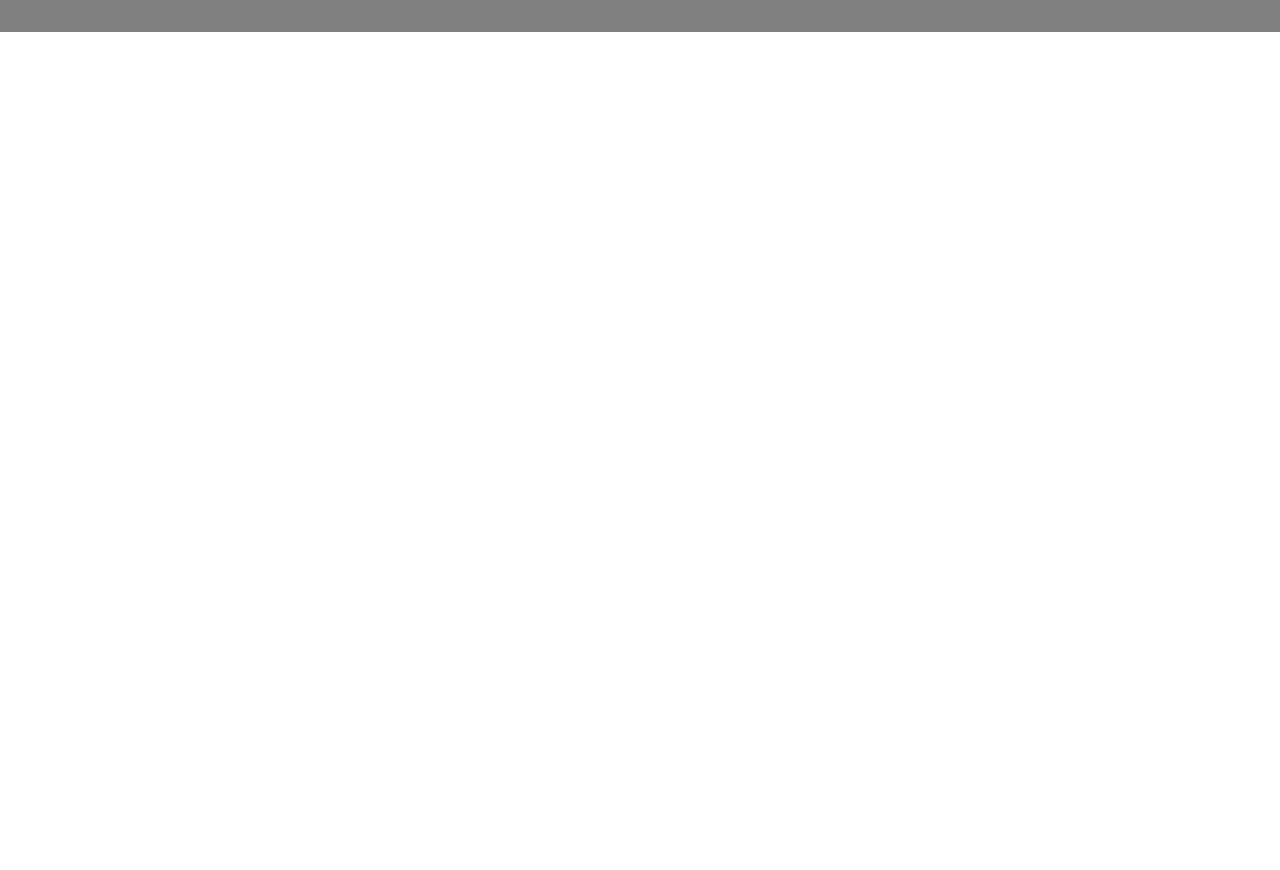
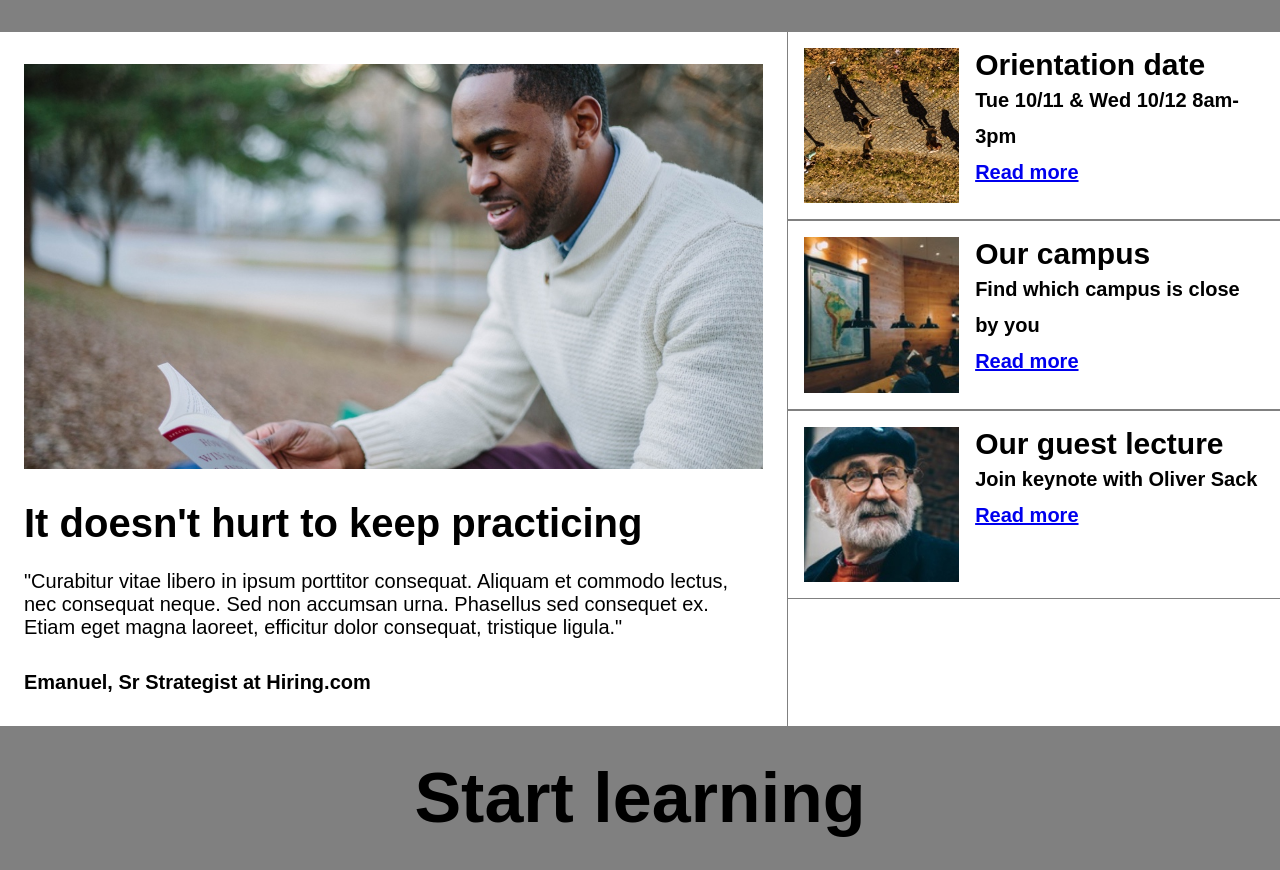
Before and after one commit to TinyVodka0/colmar-academy, a plain HTML site: page index.html in a window 1280 px wide. Shown: the part 664-1534 px from the top of the page. Before the commit the page ends 800 px from the top, so only its background shows below. Drawn offline with Linux system fonts and the light colour scheme.

Commit message:
Adding Part Two

```diff
--- a/index.html
+++ b/index.html
@@ -32,6 +32,56 @@
                     </div>
                 </div>
             </div>
+            <div class="parttwo">
+                <section class="left">
+                    <img src="./resources/images/information-main.jpg" />
+                    <h1>It doesn't hurt to keep practicing</h1>
+                    <p>"Curabitur vitae libero in ipsum porttitor consequat. Aliquam et commodo lectus, nec consequat neque. Sed non accumsan urna. Phasellus sed consequet ex. Etiam eget magna laoreet, efficitur dolor consequat, tristique ligula."</p>
+                    <h6>Emanuel, Sr Strategist at Hiring.com</h6>
+                </section>
+                <section class="right">
+                    <div class="box" id="bottomline">
+                        <section class="photo">
+                            <img src="./resources/images/information-orientation.jpg" />
+                        </section>
+                        <section class="righttext">
+                            <h3>Orientation date</h3>
+                            <h5>Tue 10/11 & Wed 10/12 8am-3pm</h5>
+                            <h5><a href="#">Read more</a></h5>
+                        </section>
+                    </div>
+                    <div class="box" id="bothline">
+                        <section class="photo">
+                            <img src="./resources/images/information-campus.jpg" />
+                        </section>
+                        <section class="righttext">
+                            <h3>Our campus</h3>
+                            <h5>Find which campus is close by you</h5>
+                            <h5><a href="#">Read more</a></h5>
+                        </section>
+                    </div>
+                    <div class="box" id="bothline">
+                        <section class="photo">
+                            <img src="./resources/images/information-guest-lecture.jpg" />
+                        </section>
+                        <section class="righttext">
+                            <h3>Our guest lecture</h3>
+                            <h5>Join keynote with Oliver Sack</h5>
+                            <h5><a href="#">Read more</a></h5>
+                        </section>
+                    </div>
+                </section>
+            </div>
+            <div class="partthree">
+                <div class="headerthree">
+                    <h1>Start learning</h1>
+                </div>
+                <div class="learnarea">
+                    <div class="boxlearn">
+
+                    </div>
+                </div>
+            </div>
         </main>
     </body>
 </html>
--- a/resources/css/style.css
+++ b/resources/css/style.css
@@ -61,6 +61,11 @@ header {
     text-decoration: none;
     color: grey;
     font-size: 1.8rem;
+    transition: color 200ms linear;
+}
+
+.navigation ul li a:hover {
+    color: black;
 }
 
 /*** MAIN SECTION ***/
@@ -120,3 +125,107 @@ main {
     font-weight: 500;
     color: white;
 }
+
+.parttwo {
+    display: flex;
+    width: 100%;
+}
+
+.parttwo .left {
+    width: 60%;
+    overflow: hidden;
+    padding: 3.2rem 2.4rem;
+    border-right: 1px solid grey;
+}
+
+.parttwo .left img {
+    max-width: 100%;
+    height: auto;
+    display: block;
+}
+
+.left h1 {
+    font-size: 4rem;
+    margin-top: 3.2rem;
+    margin-bottom: 2.4rem;
+}
+
+.left p {
+    font-size: 2rem;
+    margin-bottom: 3.2rem;
+}
+
+.left h6 {
+    font-size: 2rem;
+    font-weight: 550;
+}
+
+.parttwo .right {
+    width: 40%;
+    display: flex;
+    flex-flow: column wrap;
+    padding-left: 1.6rem;
+    padding: 0;
+}
+
+.right .box {
+    display: flex;
+    padding: 1.6rem;
+    transition: background-color 200ms linear;
+}
+
+.right .box .photo {
+    width: 35%;
+    height: auto;
+    overflow: hidden;
+}
+
+.photo img {
+    max-width: 100%;
+    height: auto;
+    display: block;
+}
+
+.righttext {
+    width: 65%;
+    color: black;
+    text-align: left;
+    padding-left: 1.6rem;
+}
+
+.righttext h3 {
+    font-size: 3rem;
+}
+
+.righttext h5 {
+    font-size: 2rem;
+    line-height: 1.8;
+}
+
+#bottomline {
+    border-bottom: 1px solid grey;
+}
+
+#bothline {
+    border-top: 1px solid grey;
+    border-bottom: 1px solid grey;
+}
+
+.box:hover {
+    background-color: grey;
+}
+
+/*** PART THREE ***/
+
+.partthree {
+    display: flex;
+    flex-flow: column wrap;
+    background-color: grey;
+}
+
+.headerthree {
+    width: 100%;
+    text-align: center;
+    font-size: 3.5rem;
+    padding: 3.2rem 0;
+}
```
